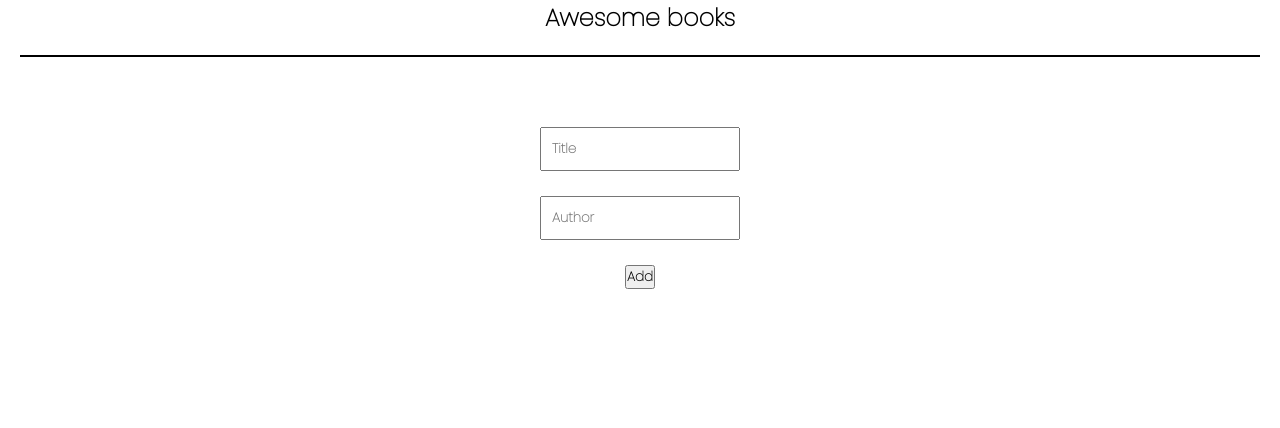
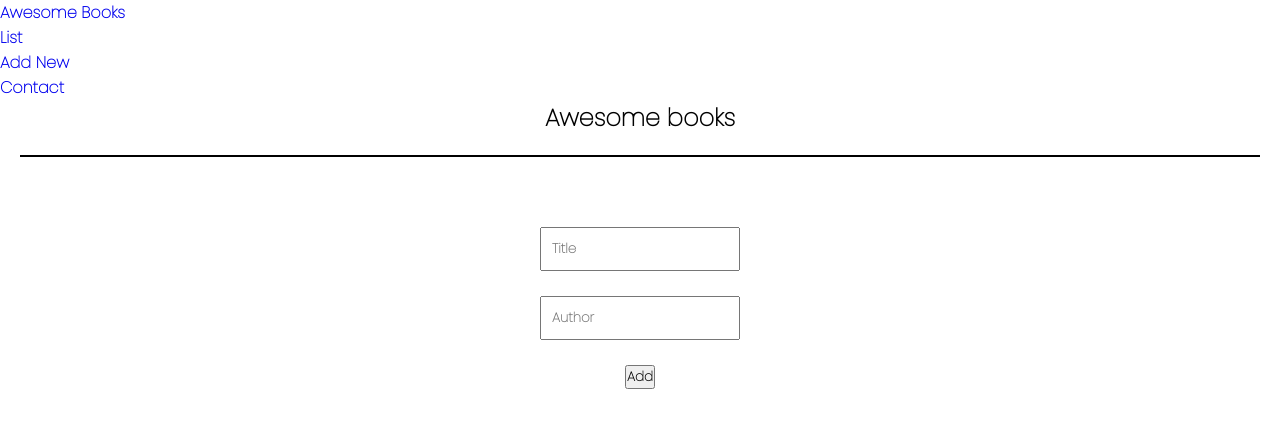
Before and after one commit to HenaryKhuraijam/bookList, a website: page index.html in a window 1280 px wide. Drawn offline with Linux system fonts and the light colour scheme.

Commit message:
Create a new brnach and add navBar in index.html

```diff
--- a/index.html
+++ b/index.html
@@ -11,7 +11,20 @@
 </head>
 <body>
   <head>
-    <nav>
+    <nav class="navbar">
+
+      <a href="#" class="nav__branding">Awesome Books</a>
+        <ul class="nav__items">
+            <li id="home__li" class="nav__item__home">
+                <a href="#home">List</a>
+            </li>
+            <li id="add__book__li" class="nav__item__add__book">
+                <a href="#add__book">Add New</a>
+            </li>
+            <li id="contact__li" class="nav__item__contact">
+                <a href="#contact">Contact</a>
+            </li>
+        </ul>
     </nav>
   </head>
   <main class="container">
```
